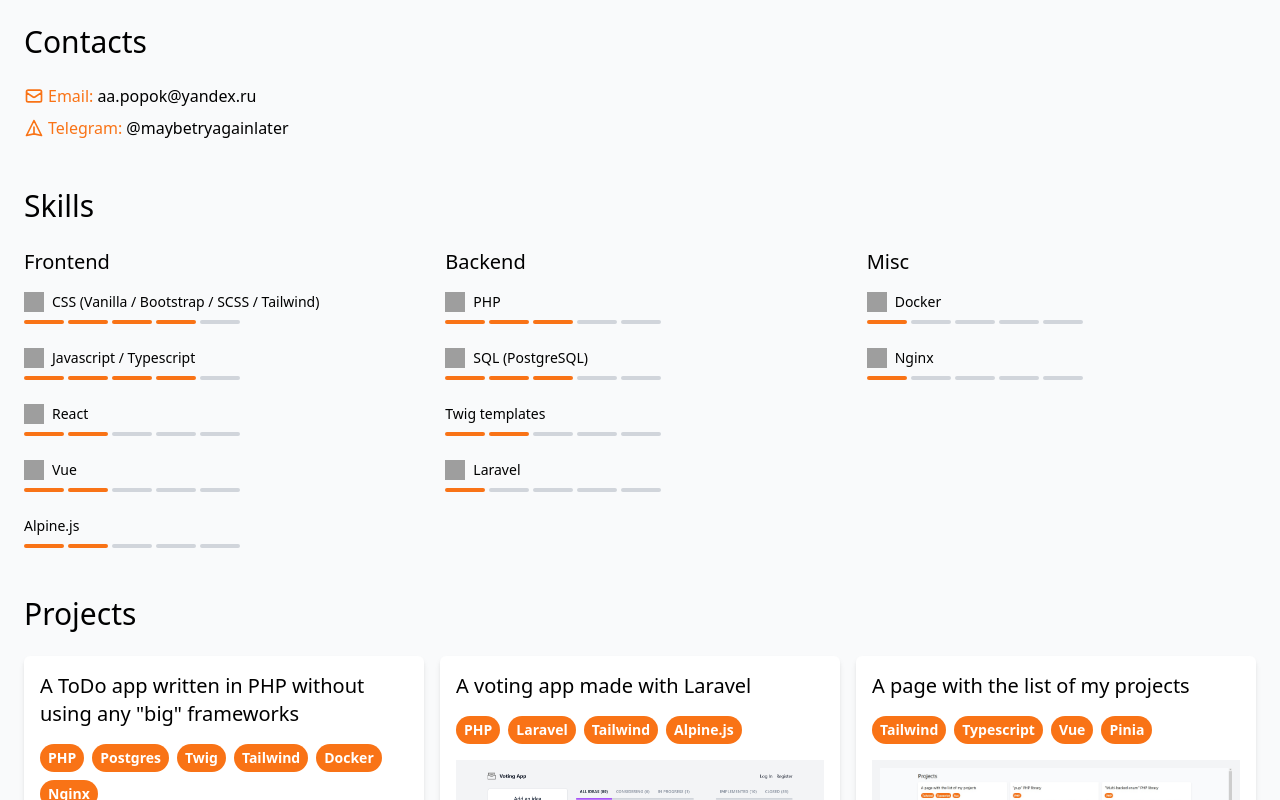
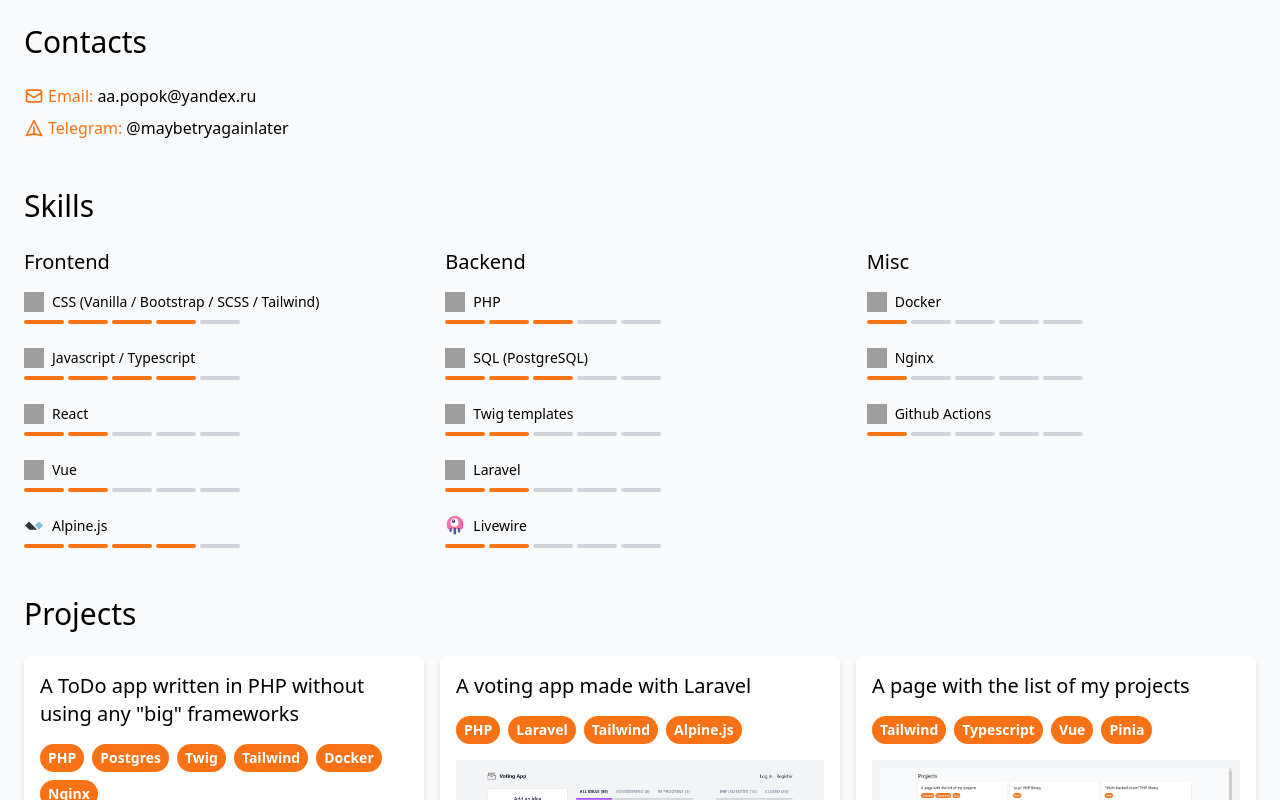
Before and after one commit to try-again-later/try-again-later.github.io, a Vue app: page / in a window 1280 px wide. Shown: the top 800 px of the page. Built offline with nearby package versions, Linux system fonts and the light colour scheme; grey boxes are pictures that could not be loaded.

Commit message:
Add missing icons

```diff
--- a/src/Skills.ts
+++ b/src/Skills.ts
@@ -1,5 +1,3 @@
-import Technology from './Technology';
-
 export const MAX_SKILL_LEVEL = 5;
 
 export type Skill = {
@@ -31,7 +29,8 @@
   },
   {
     technology: 'Alpine.js',
-    level: 2,
+    level: 4,
+    icon: '/icons/alpinejs.svg',
   },
 ];
 
@@ -49,11 +48,17 @@
   {
     technology: 'Twig templates',
     level: 2,
+    icon: 'https://twig.symfony.com/images/logo.png',
   },
   {
     technology: 'Laravel',
-    level: 1,
+    level: 2,
     icon: 'https://cdn.jsdelivr.net/gh/devicons/devicon/icons/laravel/laravel-plain.svg',
+  },
+  {
+    technology: 'Livewire',
+    level: 2,
+    icon: '/icons/livewire.svg',
   },
 ];
 
@@ -68,6 +73,11 @@
     level: 1,
     icon: 'https://cdn.jsdelivr.net/gh/devicons/devicon/icons/nginx/nginx-original.svg',
   },
+  {
+    technology: 'Github Actions',
+    level: 1,
+    icon: 'https://cdn.jsdelivr.net/gh/devicons/devicon/icons/github/github-original.svg',
+  },
 ];
 
 export { frontendSkills, backendSkills, miscSkills };
```
Also changed, not shown: public/icons/alpinejs.svg (added), public/icons/livewire.svg (added).
